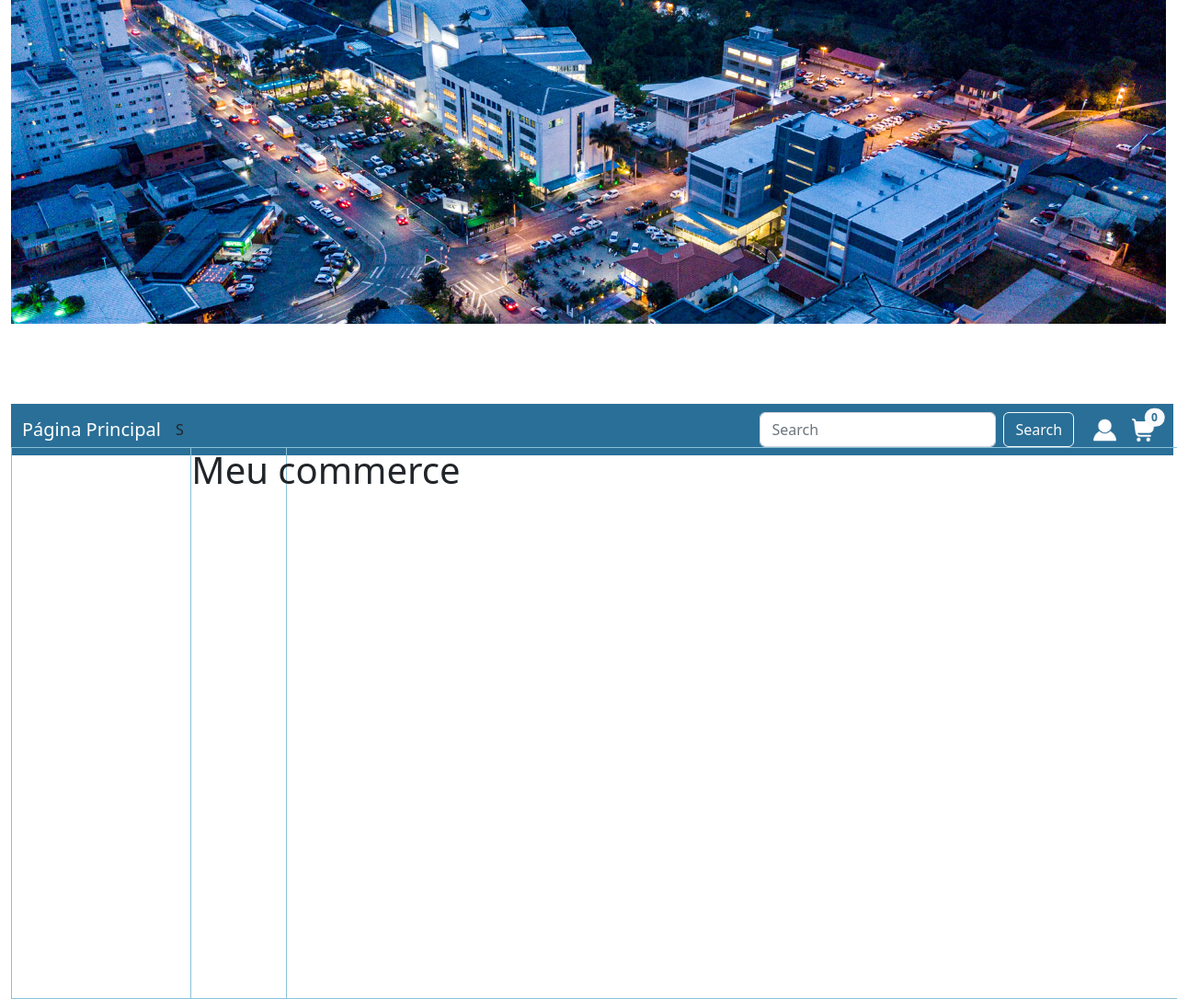
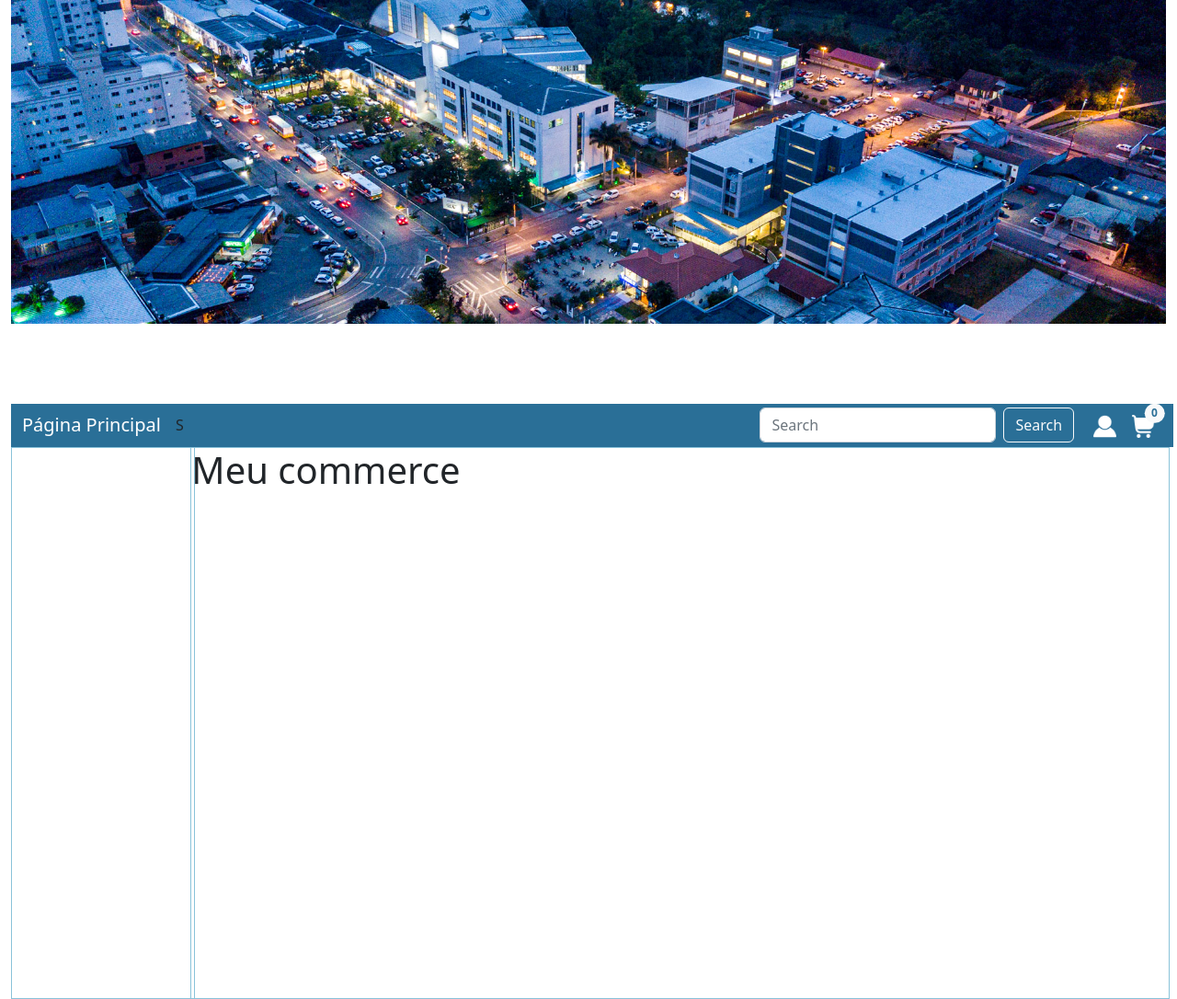
Before and after one commit to LuckyBressan/aulas, a PHP site: page / in a window 1280 px wide; the page is wider, and only the part inside the window is pictured. Shown: that part at 92% size. Run offline with PHP 8.4, Linux system fonts and the light colour scheme; data that the repository does not hold is empty; some libraries are stand-ins or nearby versions.

Commit message:
firulinha

```diff
--- a/commerce/estilo.css
+++ b/commerce/estilo.css
@@ -6,7 +6,7 @@
 #menu {
     position: absolute;
     top: 60.7%;
-    width: 300px;
+    width: 15.6%;
     height: 600px;
     overflow: auto;
     border: 1px solid #89c2d9;
@@ -18,6 +18,7 @@
     position: absolute;
     top: 54.9%;
     width: 98.74%;
+    height: 5.8%;
 }
 .link {
     text-decoration: none;
@@ -28,7 +29,7 @@
     position: absolute;
     top: 60.7%;
     left: 16.2%;
-    width: 1597px;
+    width: 83.2%;
     height: 600px;
     border: 1px solid #89c2d9;
     overflow: auto;
@@ -61,6 +62,12 @@
     position: absolute;
     left: 35%;
     top: 7%;
+}
+
+.carrinho-vazio {
+    position: absolute;
+    top: 25%;
+    left: 30%;
 }
 
 /*layout link carrinho*/
--- a/commerce/index.php
+++ b/commerce/index.php
@@ -19,8 +19,7 @@
     <meta charset="utf-8">
     <meta name="viewport" content="width=device-width, initial-scale=1">
     <title>Commerce</title>
-    <link rel='stylesheet' href='https://cdn-uicons.flaticon.com/uicons-solid-rounded/css/uicons-solid-rounded.css'>
-
+    <link rel='stylesheet' href='https://cdn-uicons.flaticon.com/uicons-regular-rounded/css/uicons-regular-rounded.css'>
     <link href="https://cdn.jsdelivr.net/npm/bootstrap@5.2.0/dist/css/bootstrap.min.css" rel="stylesheet" integrity="sha384-gH2yIJqKdNHPEq0n4Mqa/HGKIhSkIHeL5AyhkYV8i59U5AR6csBvApHHNl/vI1Bx" crossorigin="anonymous">
     <link rel="stylesheet" href="estilo.css">
   </head>
--- a/commerce/listagem.php
+++ b/commerce/listagem.php
@@ -12,7 +12,7 @@
                     <div class="card-body">
                         <h5 class="card-title" style="color: #2a6f97;"><?php echo $linha['nome']; ?></h5>
                         <p class="card-text" style="color: #01497c;"><?php echo $linha['resumo']; ?></p>
-                        <a href="?pagina=produtos/listagem&id=<?php echo $linha['id']; ?>" style="background-color: #89c2d9; color: white;" class="btn">Mais Informações</a>
+                        <a href="?pagina=produtos/listagem&id=<?php echo $linha['id']; ?>" style="background-color: #2a6f97; color: white;" class="btn">Mais Informações</a>
                     </div>
                 </div>
             <?php
--- a/commerce/produtos/listagem.php
+++ b/commerce/produtos/listagem.php
@@ -1,5 +1,5 @@
 <?php
-    $sql = "SELECT p.id, p.nome, p.caracteristicas, p.valor, p.estoque, p.imagem, p.resumo, c.descricao
+    $sql = "SELECT p.id, p.nome, p.categoria_id, p.caracteristicas, p.valor, p.estoque, p.imagem, p.resumo, c.descricao, c.id
             FROM produtos p
             inner join categorias c on (p.categoria_id = c.id) WHERE p.id = :id";
     $produtos = $conn->prepare($sql);
@@ -28,6 +28,7 @@
 </div>
 <form method="post">
     <div class="text-center botao-adicionar-carrinho">
-        <input type="submit" value="Adicionar ao Carrinho" name="add_carrinho" class="btn btn-primary botoes-principais">
+        <input type="submit" value="Adicionar ao Carrinho" name="add_carrinho" class="btn btn-primary botoes-principais"><br><br>
+        <a href="?pagina=listagem&id=<?php echo $linha['categoria_id'] ?>" class="btn btn-primary botoes-principais link link-light carrinho" style="vertical-align:text-bottom; line-height:50px; " >Voltar</a>
     </div>
 </form>
```
Also changed, not shown: commerce/carrinho.php (+7 -1 lines), commerce/meus_pedidos.php (+14 -1 lines), commerce/img/triste.png (added).
